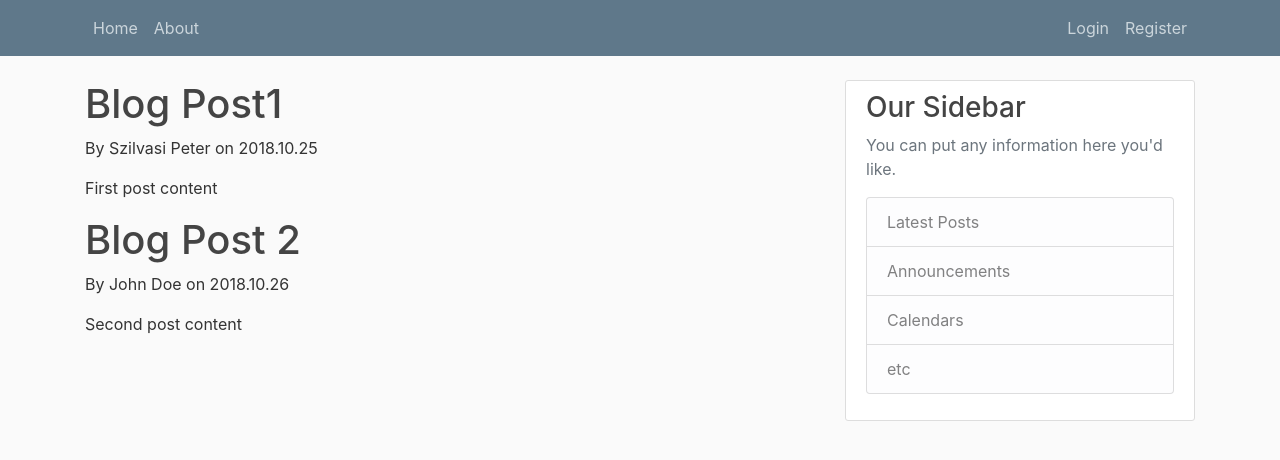
After one commit to SzilvasiPeter/FlaskWebDevelopment, a Flask app: page /blog/ in a window 1280 px wide. The commit adds this page. Shown: the top 460 px of the page. Run offline with Flask 2, Linux system fonts and the light colour scheme; some libraries are stand-ins or nearby versions.

Commit message:
Created a blog page

```diff
--- /dev/null
+++ b/app/static/css/main.css
@@ -0,0 +1,80 @@
+body {
+  background: #fafafa;
+  color: #333333;
+  margin-top: 5rem;
+}
+
+h1, h2, h3, h4, h5, h6 {
+  color: #444444;
+}
+
+.bg-steel {
+  background-color: #5f788a;
+}
+
+.site-header .navbar-nav .nav-link {
+  color: #cbd5db;
+}
+
+.site-header .navbar-nav .nav-link:hover {
+  color: #ffffff;
+}
+
+.site-header .navbar-nav .nav-link.active {
+  font-weight: 500;
+}
+
+.content-section {
+  background: #ffffff;
+  padding: 10px 20px;
+  border: 1px solid #dddddd;
+  border-radius: 3px;
+  margin-bottom: 20px;
+}
+
+.article-title {
+  color: #444444;
+}
+
+a.article-title:hover {
+  color: #428bca;
+  text-decoration: none;
+}
+
+.article-content {
+  white-space: pre-line;
+}
+
+.article-img {
+  height: 65px;
+  width: 65px;
+  margin-right: 16px;
+}
+
+.article-metadata {
+  padding-bottom: 1px;
+  margin-bottom: 4px;
+  border-bottom: 1px solid #e3e3e3
+}
+
+.article-metadata a:hover {
+  color: #333;
+  text-decoration: none;
+}
+
+.article-svg {
+  width: 25px;
+  height: 25px;
+  vertical-align: middle;
+}
+
+.account-img {
+  height: 125px;
+  width: 125px;
+  margin-right: 20px;
+  margin-bottom: 16px;
+}
+
+.account-heading {
+  font-size: 2.5rem;
+}
--- /dev/null
+++ b/app/templates/blog.html
@@ -0,0 +1,8 @@
+{% extends "layout.html" %}
+{% block content %}
+	{% for post in posts %}
+		<h1>{{ post.title }}</h1>
+		<p>By {{ post.author }} on {{ post.date_posted }}</p>
+		<p>{{ post.content }}</p>
+	{% endfor %}
+{% endblock content %}
--- /dev/null
+++ b/app/templates/blogAbout.html
@@ -0,0 +1,4 @@
+{% extends "layout.html" %}
+{% block content %}
+	<h1>About Page</h1>
+{% endblock content %}
--- /dev/null
+++ b/app/templates/layout.html
@@ -0,0 +1,64 @@
+<!DOCTYPE html>
+<html>
+<head>
+	<!-- Required meta tags -->
+	<meta charset="utf-8">
+	<meta name="viewport" content="width=device-width, initial-scale=1, shrink-to-fit=no">
+
+	<!-- Bootstrap CSS -->
+	<link rel="stylesheet" href="{{ url_for('static', filename='css/bootstrap.min.css') }}">
+	<link rel="stylesheet" type="text/css" href="{{ url_for('static', filename='css/main.css')}}">
+	{% if title %}
+		<title>My first Flask Web Application -  {{ title }}</title>
+	{% else %}
+		<title>My first Flask Web Application</title>
+	{% endif %}
+
+</head>
+<body>
+	<header class="site-header">
+  	<nav class="navbar navbar-expand-md navbar-dark bg-steel fixed-top">
+    <div class="container">
+      <button class="navbar-toggler" type="button" data-toggle="collapse" data-target="#navbarToggle" aria-controls="navbarToggle" aria-expanded="false" aria-label="Toggle navigation">
+        <span class="navbar-toggler-icon"></span>
+      </button>
+      <div class="collapse navbar-collapse" id="navbarToggle">
+        <div class="navbar-nav mr-auto">
+          <a class="nav-item nav-link" href="/">Home</a>
+          <a class="nav-item nav-link" href="/about">About</a>
+        </div>
+        <!-- Navbar Right Side -->
+        <div class="navbar-nav">
+          <a class="nav-item nav-link" href="/login">Login</a>
+          <a class="nav-item nav-link" href="/register">Register</a>
+        </div>
+      </div>
+    </div>
+  </nav>
+</header>
+<main role="main" class="container">
+  <div class="row">
+    <div class="col-md-8">
+      {% block content %}{% endblock %}
+    </div>
+    <div class="col-md-4">
+      <div class="content-section">
+        <h3>Our Sidebar</h3>
+        <p class='text-muted'>You can put any information here you'd like.
+          <ul class="list-group">
+            <li class="list-group-item list-group-item-light">Latest Posts</li>
+            <li class="list-group-item list-group-item-light">Announcements</li>
+            <li class="list-group-item list-group-item-light">Calendars</li>
+            <li class="list-group-item list-group-item-light">etc</li>
+          </ul>
+        </p>
+      </div>
+    </div>
+  </div>
+</main>
+	<!-- Optional Javascript -->
+	<script src="https://cdnjs.cloudflare.com/ajax/libs/jquery/3.3.1/jquery.slim.min.js"></script>
+	<script src="https://cdnjs.cloudflare.com/ajax/libs/popper.js/1.14.4/popper.min.js"></script>
+	<script src="https://cdnjs.cloudflare.com/ajax/libs/twitter-bootstrap/4.1.3/js/bootstrap.min.js"></script>
+</body>
+</html>
--- a/app/templates/main.html
+++ b/app/templates/main.html
@@ -19,7 +19,7 @@
     <div class="collapse navbar-collapse" id="navbarColor01">
       <ul class="navbar-nav mr-auto">
         <li class="nav-item active">
-          <a class="nav-link" href="#">Home <span class="sr-only">(current)</span></a>
+          <a class="nav-link" href="#">Home<span class="sr-only">(current)</span></a>
         </li>
         <li class="nav-item">
           <a class="nav-link" href="#">Features</a>
@@ -29,6 +29,9 @@
         </li>
         <li class="nav-item">
           <a class="nav-link" href="#">About</a>
+        </li>
+        <li class="nav-item">
+          <a class="nav-link" href="/blog">Blog</a>
         </li>
       </ul>
       <!-- Button trigger modal -->
@@ -87,7 +90,6 @@
 
 <body>
 
-
 </body>
 
 </html>
--- a/app/views.py
+++ b/app/views.py
@@ -1,7 +1,34 @@
 from app import app
-from flask import Flask, render_template
+from flask import Flask, render_template, url_for
+
+posts = [
+	{
+		'author': 'Szilvasi Peter',
+		'title': 'Blog Post1',
+		'content': 'First post content',
+		'date_posted': '2018.10.25'
+	},
+	{
+		'author': 'John Doe',
+		'title': 'Blog Post 2',
+		'content': 'Second post content',
+		'date_posted': '2018.10.26'
+	}
+]
 
 @app.route('/')
 @app.route('/index')
 def index():
 	return render_template("main.html")
+
+@app.route('/dashboard/')
+def dashboard():
+	return render_template("dashboard.html")
+
+@app.route('/blog/')
+def blog():
+	return render_template("blog.html", posts=posts, title="Blog")
+
+@app.route('/blog/about/')
+def blog_about():
+	return render_template("blogAbout.html", title="About")
```
Also changed, not shown: app/templates/dashboard.html (added, +9 -0 lines).
